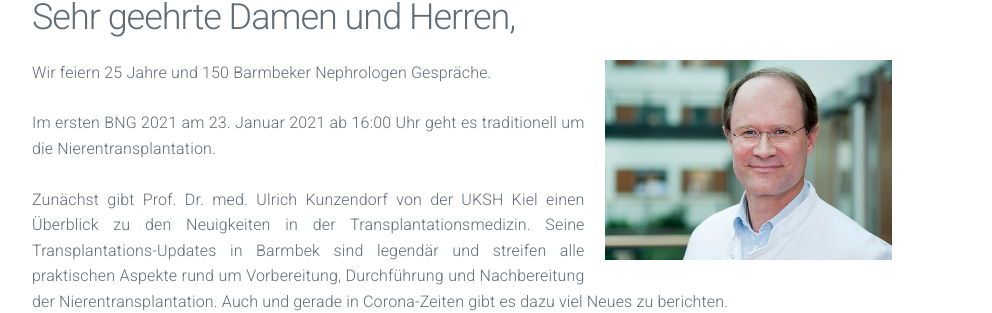
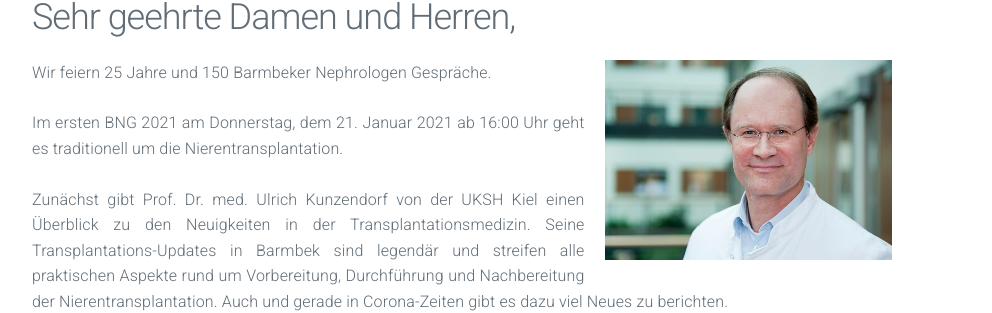
Before and after one commit to manuelpaul86/manuelpaul86.github.io, a Jekyll site: the page built from index.md, in a window 1280 px wide. Shown: the part 236-549 px from the top of the page, without its empty margins (178-1170 px from the left). Built offline with Jekyll 4.4.1, drawn with Linux system fonts in a browser that asks for light colours.

Commit message:
Update index.md

```diff
--- a/index.md
+++ b/index.md
@@ -7,7 +7,7 @@ title: Barmbeker Nephrologen Gespräche
 <img src="/assets/images/CA_Meyer.jpg" height="200rem" style="float:right; margin-left:20px; margin-bottom:20px;">
 Wir feiern 25 Jahre und 150 Barmbeker Nephrologen Gespräche.
 
-Im ersten BNG 2021 am 23. Januar 2021 ab 16:00 Uhr geht es traditionell um die Nierentransplantation.
+Im ersten BNG 2021 am Donnerstag, dem 21. Januar 2021 ab 16:00 Uhr geht es traditionell um die Nierentransplantation.
 
 Zunächst gibt Prof. Dr. med. Ulrich Kunzendorf von der UKSH Kiel einen Überblick zu den Neuigkeiten in der Transplantationsmedizin. Seine Transplantations-Updates in Barmbek sind legendär und streifen alle praktischen Aspekte rund um Vorbereitung, Durchführung und Nachbereitung der Nierentransplantation. Auch und gerade in Corona-Zeiten gibt es dazu viel Neues zu berichten.
 
```
